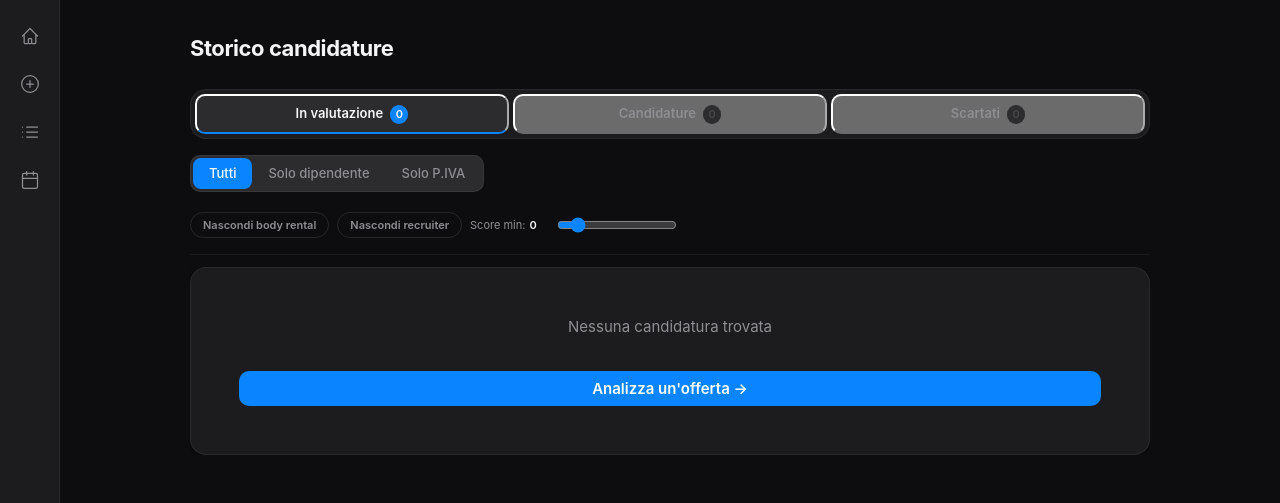
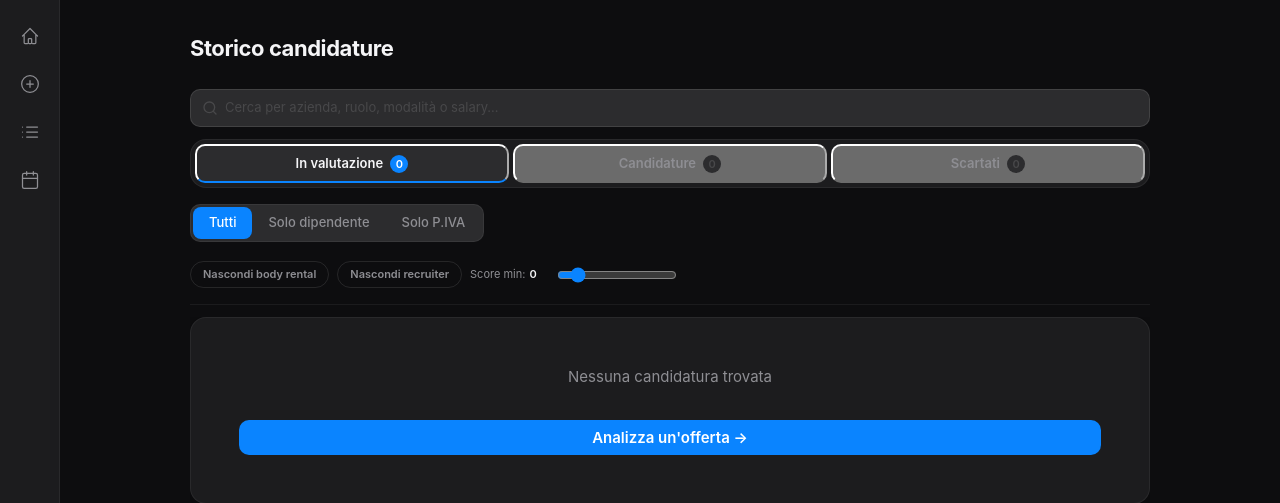
Before and after one commit to MK023/JobSearch, a Python web app: template frontend/templates/history.html in a window 1280 px wide. Shown: the top 503 px of the page. Run offline with Jinja, Linux system fonts and the light colour scheme; the template is opened without the code that fills it, so the values that code supplies are empty; some libraries are stand-ins or nearby versions.

Commit message:
feat(ui): full-text search box in /history (client-side)
Aggiunge una barra di ricerca client-side sopra i tab in /history.
Filtra in tempo reale su company + role + work_mode + salary_info
(concatenato lowercase nel data-attribute data-hist-search).

Funzionalità:
- Input search con icona lente, placeholder esplicativo
- Debounce 200ms per evitare scatti su ogni tasto
- ESC pulisce la query
- Bottone X per pulire (visibile solo con query attiva)
- Combina con tutti i filtri esistenti (status tab + chips +
  segmented contract + score min)
- Persistito in sessionStorage con gli altri filtri

Cambiamenti:
- history.html: nuovo .history-search sopra le flash messages,
  data-hist-search attribute aggiunto a ogni .history-item
  (concatenazione campi search-able lowercase).
- history.js: filters.searchQuery + setSearch() metodo +
  filterItems esteso con substring match su data-hist-search.
  Migrazione retrocompat per chi ha già storage senza searchQuery.
- components.css: .history-search wrapper + .history-search-input
  (focus state coerente con altri input) + .history-search-clear
  (button X cerchiato, x-show solo con query).

Zero backend, zero migrazioni. 401/401 test verdi.

Co-Authored-By: Claude Opus 4.6 (1M context) <noreply@anthropic.com>

```diff
--- a/frontend/static/css/components.css
+++ b/frontend/static/css/components.css
@@ -326,6 +326,67 @@
   width: 120px;
   accent-color: var(--accent-blue);
   cursor: pointer;
+}
+
+/* ---- Search bar (history page, client-side full-text filter) ---- */
+
+.history-search {
+  position: relative;
+  display: flex;
+  align-items: center;
+  margin-bottom: var(--space-md);
+}
+
+.history-search-icon {
+  position: absolute;
+  left: var(--space-md);
+  color: var(--text-tertiary);
+  pointer-events: none;
+}
+
+.history-search-input {
+  flex: 1;
+  padding: var(--space-sm) var(--space-xl) var(--space-sm) calc(var(--space-md) + 22px);
+  border: 1px solid var(--border-medium);
+  border-radius: var(--radius-md);
+  background: var(--bg-tertiary);
+  color: var(--text-primary);
+  font-size: var(--text-sm);
+  font-family: inherit;
+  transition: border-color 0.15s, background 0.15s;
+}
+
+.history-search-input::placeholder {
+  color: var(--text-tertiary);
+}
+
+.history-search-input:focus {
+  outline: none;
+  border-color: var(--accent-blue);
+  background: var(--bg-secondary);
+  box-shadow: var(--shadow-focus);
+}
+
+.history-search-clear {
+  position: absolute;
+  right: var(--space-md);
+  width: 22px;
+  height: 22px;
+  display: flex;
+  align-items: center;
+  justify-content: center;
+  background: var(--text-tertiary);
+  color: var(--bg-primary);
+  border: 0;
+  border-radius: 50%;
+  font-size: 14px;
+  line-height: 1;
+  cursor: pointer;
+  transition: background 0.15s;
+}
+
+.history-search-clear:hover {
+  background: var(--text-secondary);
 }
 
 /* ---- Contract type filter (segmented: Tutti / Dipendente / P.IVA) ---- */
--- a/frontend/static/js/modules/history.js
+++ b/frontend/static/js/modules/history.js
@@ -22,7 +22,8 @@ function historyTabs() {
         contractType: 'tutti',
         hideBodyRental: false,
         hideRecruiter: false,
-        minScore: 0
+        minScore: 0,
+        searchQuery: ''
     };
 
     function loadFilters() {
@@ -38,7 +39,8 @@ function historyTabs() {
                 contractType: contractType,
                 hideBodyRental: !!parsed.hideBodyRental,
                 hideRecruiter: !!parsed.hideRecruiter,
-                minScore: Math.max(0, Math.min(100, parseInt(parsed.minScore, 10) || 0))
+                minScore: Math.max(0, Math.min(100, parseInt(parsed.minScore, 10) || 0)),
+                searchQuery: typeof parsed.searchQuery === 'string' ? parsed.searchQuery : ''
             };
         } catch (e) {
             return Object.assign({}, defaultFilters);
@@ -92,6 +94,12 @@ function historyTabs() {
             this.filterItems();
         },
 
+        setSearch: function(query) {
+            this.filters.searchQuery = (query || '').toString().trim().toLowerCase();
+            this.persistFilters();
+            this.filterItems();
+        },
+
         resetFilters: function() {
             this.filters = Object.assign({}, defaultFilters);
             this.persistFilters();
@@ -131,6 +139,10 @@ function historyTabs() {
                     var score = parseInt(item.dataset.histScore, 10) || 0;
                     if (score < f.minScore) matchFilters = false;
                 }
+                if (f.searchQuery) {
+                    var haystack = item.dataset.histSearch || '';
+                    if (haystack.indexOf(f.searchQuery) === -1) matchFilters = false;
+                }
 
                 item.style.display = (matchTab && matchFilters) ? '' : 'none';
             });
--- a/frontend/templates/history.html
+++ b/frontend/templates/history.html
@@ -5,6 +5,28 @@
 
   <div class="page-header">
     <h1 class="page-title">Storico candidature</h1>
+  </div>
+
+  {# Search bar — full-text client-side filter on company / role / work_mode / salary_info #}
+  <div class="history-search">
+    <svg class="history-search-icon" width="16" height="16" viewBox="0 0 24 24" fill="none" stroke="currentColor" stroke-width="2" stroke-linecap="round" stroke-linejoin="round" aria-hidden="true">
+      <circle cx="11" cy="11" r="8"/>
+      <path d="m21 21-4.3-4.3"/>
+    </svg>
+    <input type="search"
+           class="history-search-input"
+           placeholder="Cerca per azienda, ruolo, modalità o salary…"
+           :value="filters.searchQuery"
+           @input.debounce.200ms="setSearch($event.target.value)"
+           @keydown.escape="setSearch('')"
+           aria-label="Cerca nelle candidature">
+    <button type="button"
+            class="history-search-clear"
+            x-show="filters.searchQuery"
+            x-cloak
+            @click="setSearch('')"
+            title="Pulisci ricerca"
+            aria-label="Pulisci ricerca">×</button>
   </div>
 
   {# Flash messages #}
@@ -86,7 +108,8 @@
              data-hist-score="{{ analysis.score|default(0) }}"
              data-hist-bodyrental="{{ '1' if analysis.recruiter_info and analysis.recruiter_info.is_body_rental else '0' }}"
              data-hist-freelance="{{ '1' if analysis.recruiter_info and analysis.recruiter_info.is_freelance else '0' }}"
-             data-hist-recruiter="{{ '1' if analysis.recruiter_info and analysis.recruiter_info.is_recruiter else '0' }}">
+             data-hist-recruiter="{{ '1' if analysis.recruiter_info and analysis.recruiter_info.is_recruiter else '0' }}"
+             data-hist-search="{{ ((analysis.company or '') ~ ' ' ~ (analysis.role or '') ~ ' ' ~ (analysis.work_mode or '') ~ ' ' ~ (analysis.salary_info or '')) | lower }}">
           <a href="/analysis/{{ analysis.id }}" class="history-item-link">
             <div class="job-card-score">
               {% with score=analysis.score|default(0), size="sm" %}
```
